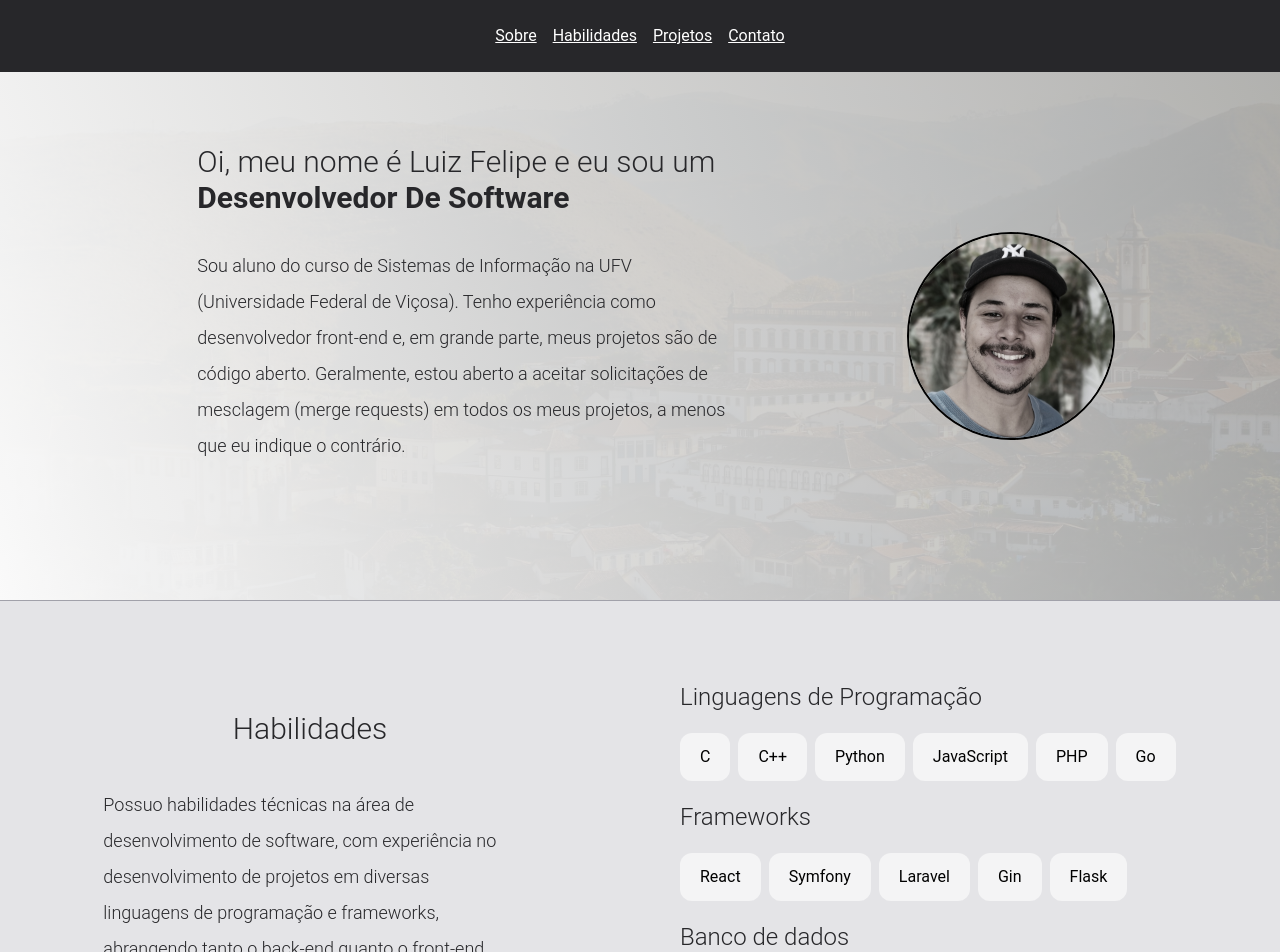
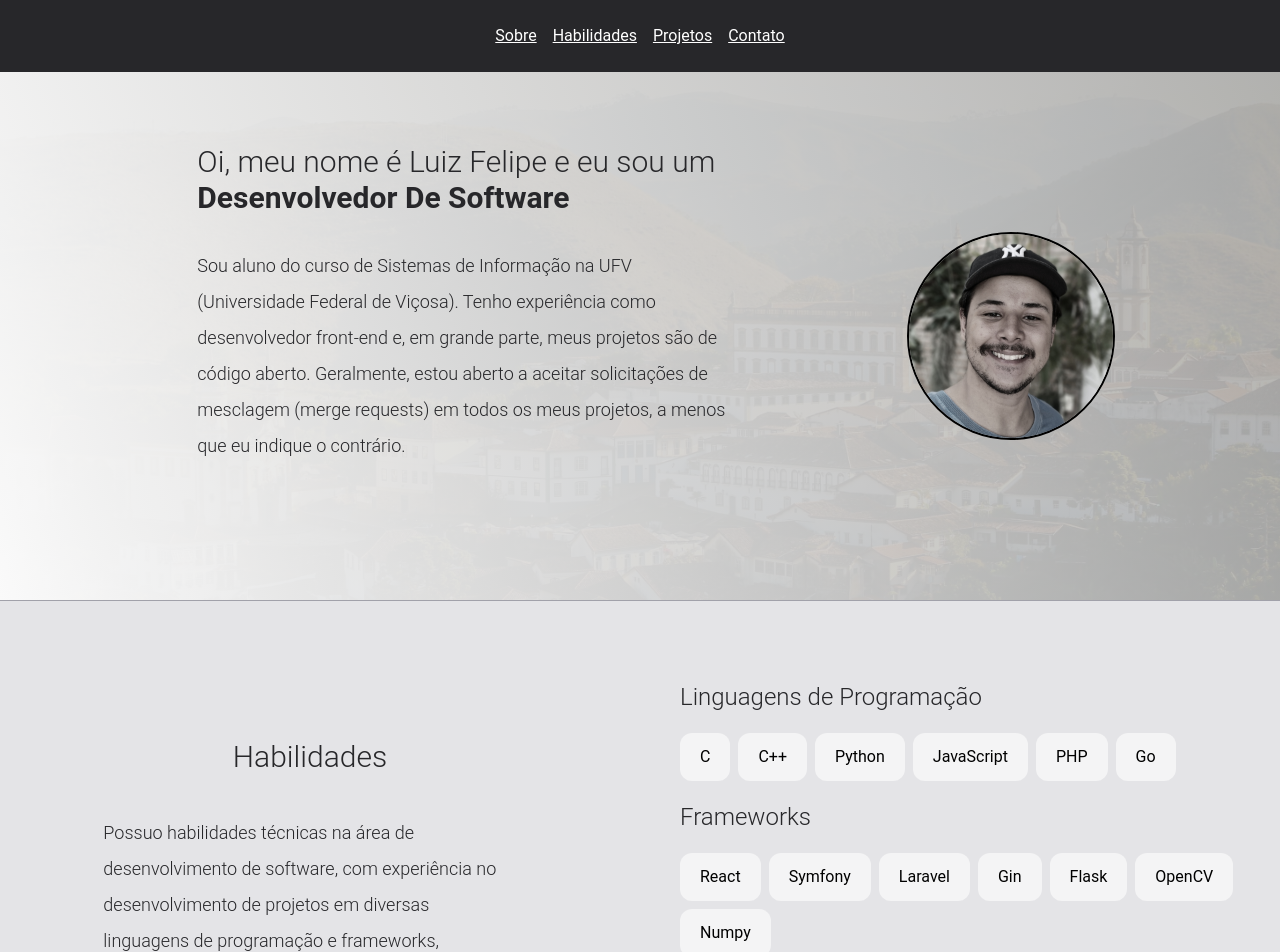
Before and after one commit to luizvilasboas/olooeez.gitlab.io, a React (Create React App) app: page / in a window 1280 px wide. Shown: the top 952 px of the page. Built offline with nearby package versions, Linux system fonts and the light colour scheme; no server answers; some icons are missing.

Commit message:
Add new skill

```diff
--- a/src/data/skillList.js
+++ b/src/data/skillList.js
@@ -5,7 +5,7 @@ export const skillList = [
   },
   {
     title: 'Frameworks',
-    skills: ['React', 'Symfony', 'Laravel', 'Gin', 'Flask'],
+    skills: ['React', 'Symfony', 'Laravel', 'Gin', 'Flask', 'OpenCV', 'Numpy'],
   },
   {
     title: 'Banco de dados',
```
